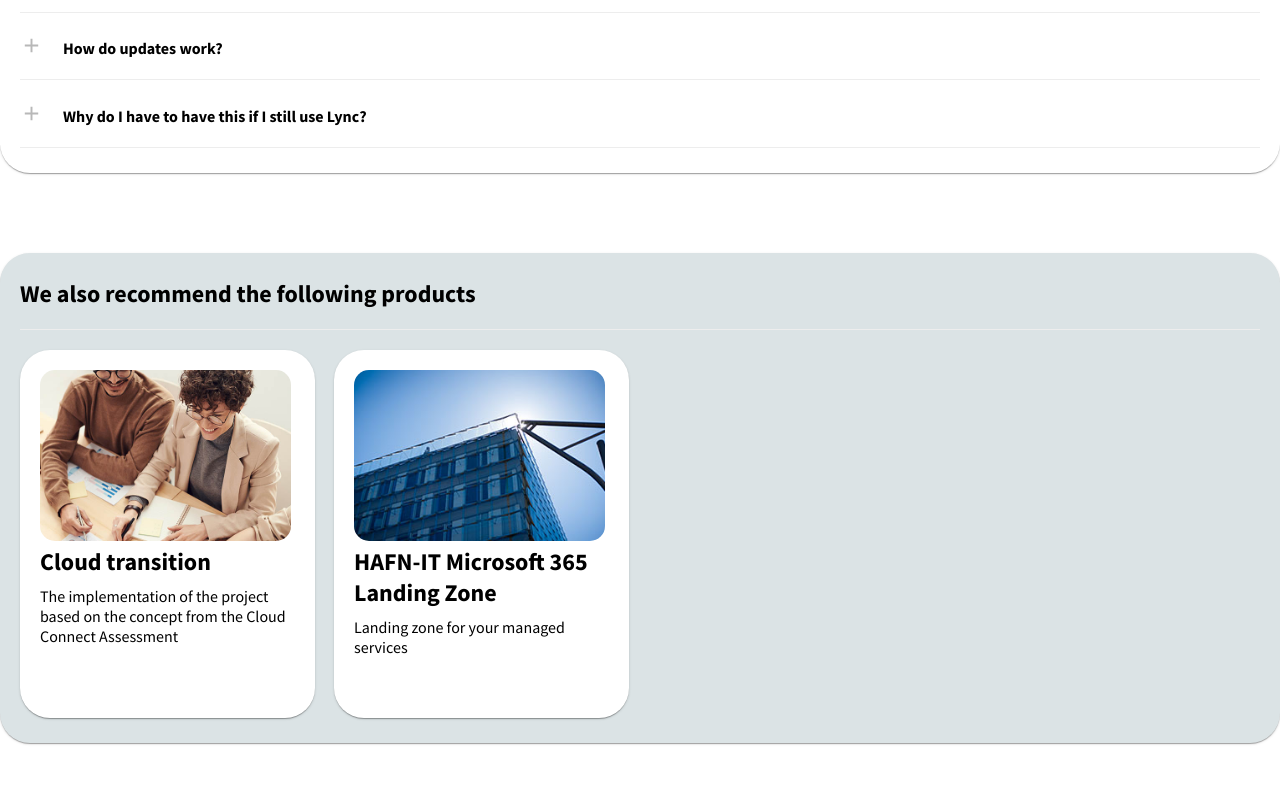
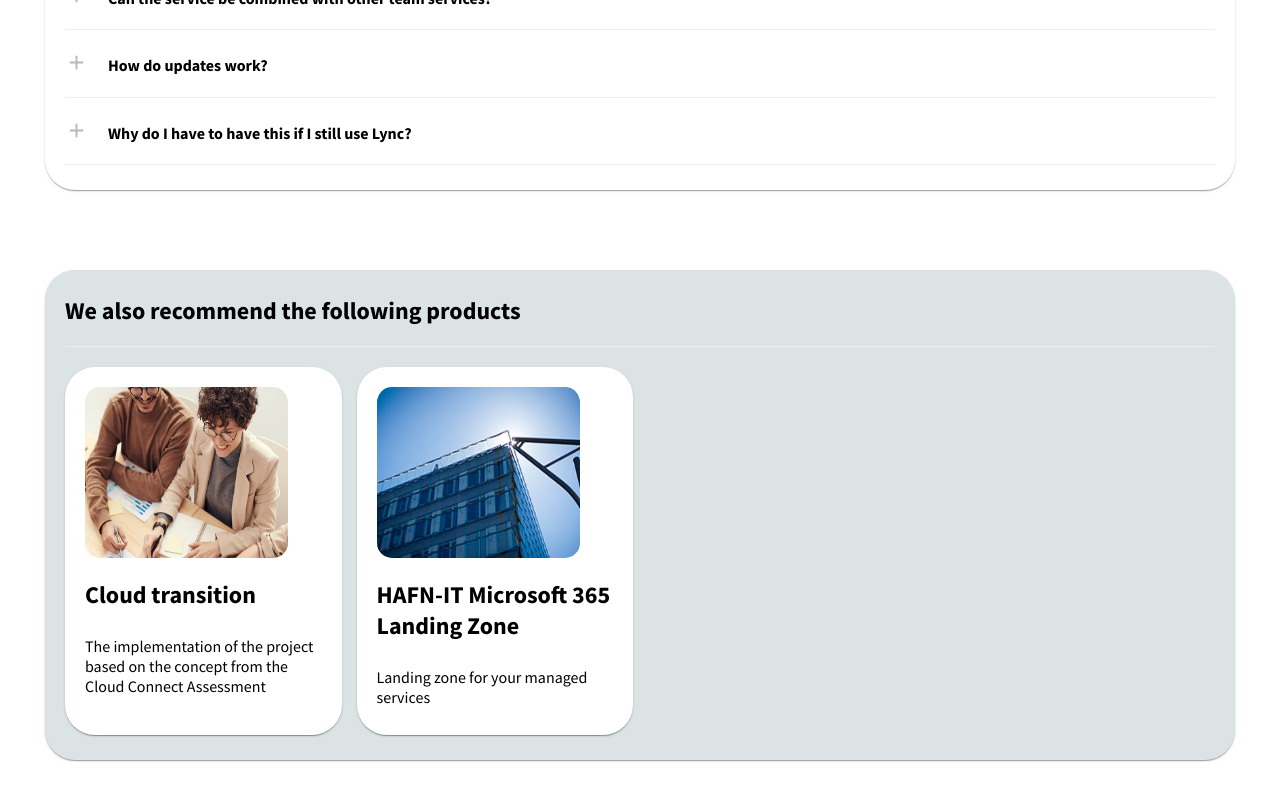
Before and after one commit to karen148/Prueba, a React (Create React App) app: page / in a window 1280 px wide. Shown: the part 2396-3196 px from the top of the page. Built offline with nearby package versions, Linux system fonts and the light colour scheme.

Commit message:
Prueba v_6

```diff
--- a/public/index.html
+++ b/public/index.html
@@ -19,7 +19,7 @@
   <link
     href="https://fonts.googleapis.com/css2?family=Source+Sans+Pro:ital,wght@0,200;0,300;0,400;0,600;0,700;1,200;1,300;1,400;1,600;1,700;1,900&display=swap"
     rel="stylesheet">
-  <title>Happie</title>
+  <title>Haeppie</title>
 </head>
 
 <body>
--- a/src/components/Cards/CardsItems/index.jsx
+++ b/src/components/Cards/CardsItems/index.jsx
@@ -23,6 +23,7 @@ const CardsItems = ({ items }) => {
                 direction="row"
                 justifyContent="center"
                 alignItems="center"
+                spacing={2}
               >
                 <Grid item md={12} xs={12} style={{ textAlign: "left" }}>
                   <div className={classes.contenedor}>
--- a/src/components/Cards/CardsItems/style.jsx
+++ b/src/components/Cards/CardsItems/style.jsx
@@ -39,6 +39,14 @@ const useStyle = makeStyles((theme) => ({
   altura: {
     marginTop: 20,
   },
+  "@media (min-width: 1024px)": {
+    tarjeta: {
+      width: "86%",
+    },
+    img: {
+      width: "81%",
+    }
+  },
 }));
 
 export default useStyle;
--- a/src/components/Layaout/style.jsx
+++ b/src/components/Layaout/style.jsx
@@ -1,9 +1,10 @@
 import { makeStyles } from "@material-ui/core/styles";
 
-const useStyle = makeStyles((theme) => ({
+const useStyle = makeStyles(() => ({
   root: {
     maxWidth: 1360,
-    padding: "0px 109px",
+    marginLeft: "auto",
+    marginRight: "auto",
     fontFamily: "Source Sans Pro",
     "& .MuiDivider-root": {
       backgroundColor: "rgb(237 237 237)",
@@ -29,6 +30,11 @@ const useStyle = makeStyles((theme) => ({
       padding: "0px 0px",
     },
   },
+  "@media (max-width: 1366px)": {
+    root: {
+      maxWidth: 1190,
+    },
+  },
   "@media (max-width: 600px)": {
     root: {
       padding: "0px 0px",
--- a/src/components/Menu/style.jsx
+++ b/src/components/Menu/style.jsx
@@ -53,6 +53,11 @@ const useStyle = makeStyles((theme) => ({
     marginTop: "-15px",
     fontSize: 13,
   },
+  "@media (max-width: 1024px)": {
+    root: {
+      width: "95%",
+    },
+  },
 }));
 
 export default useStyle;
```
